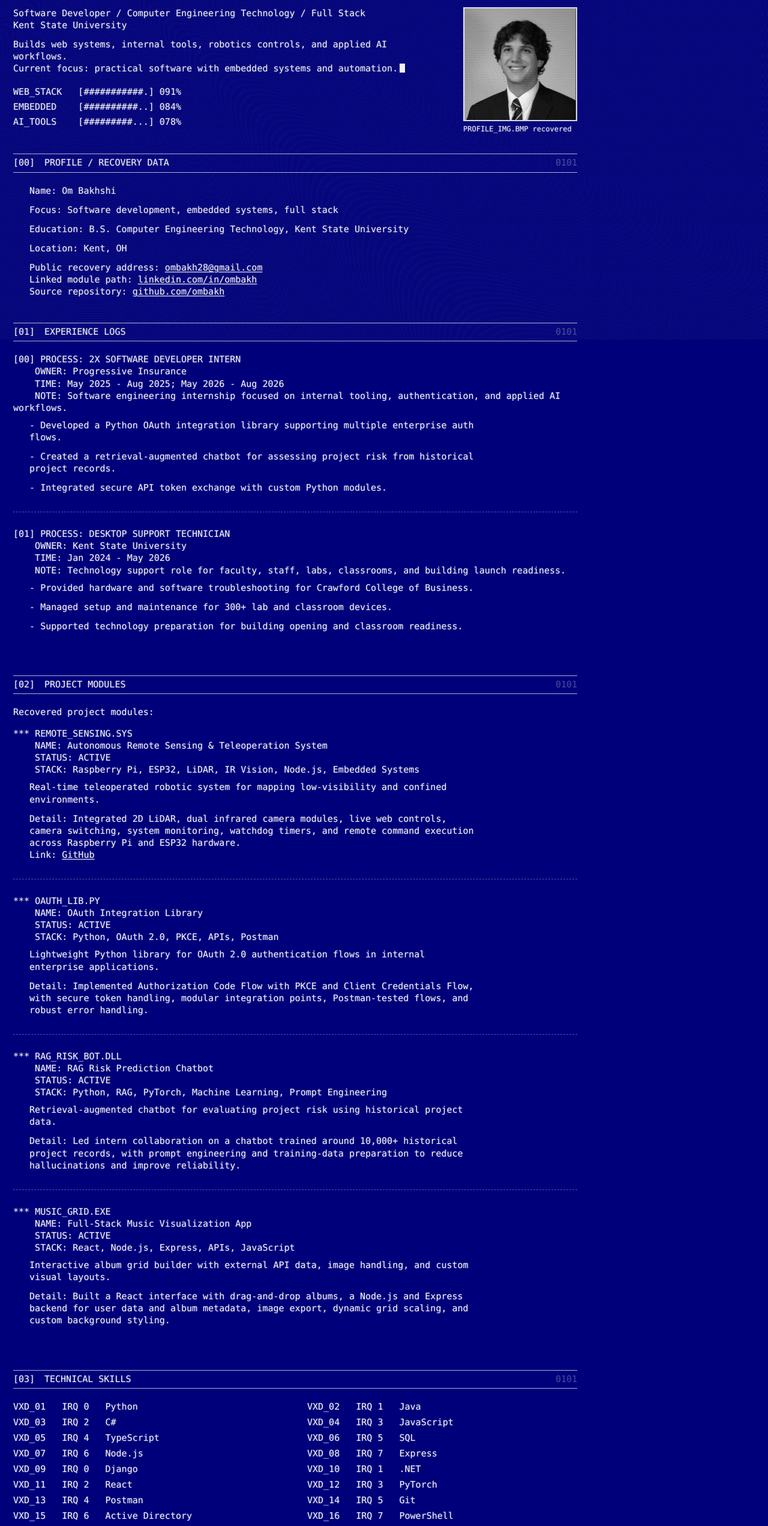
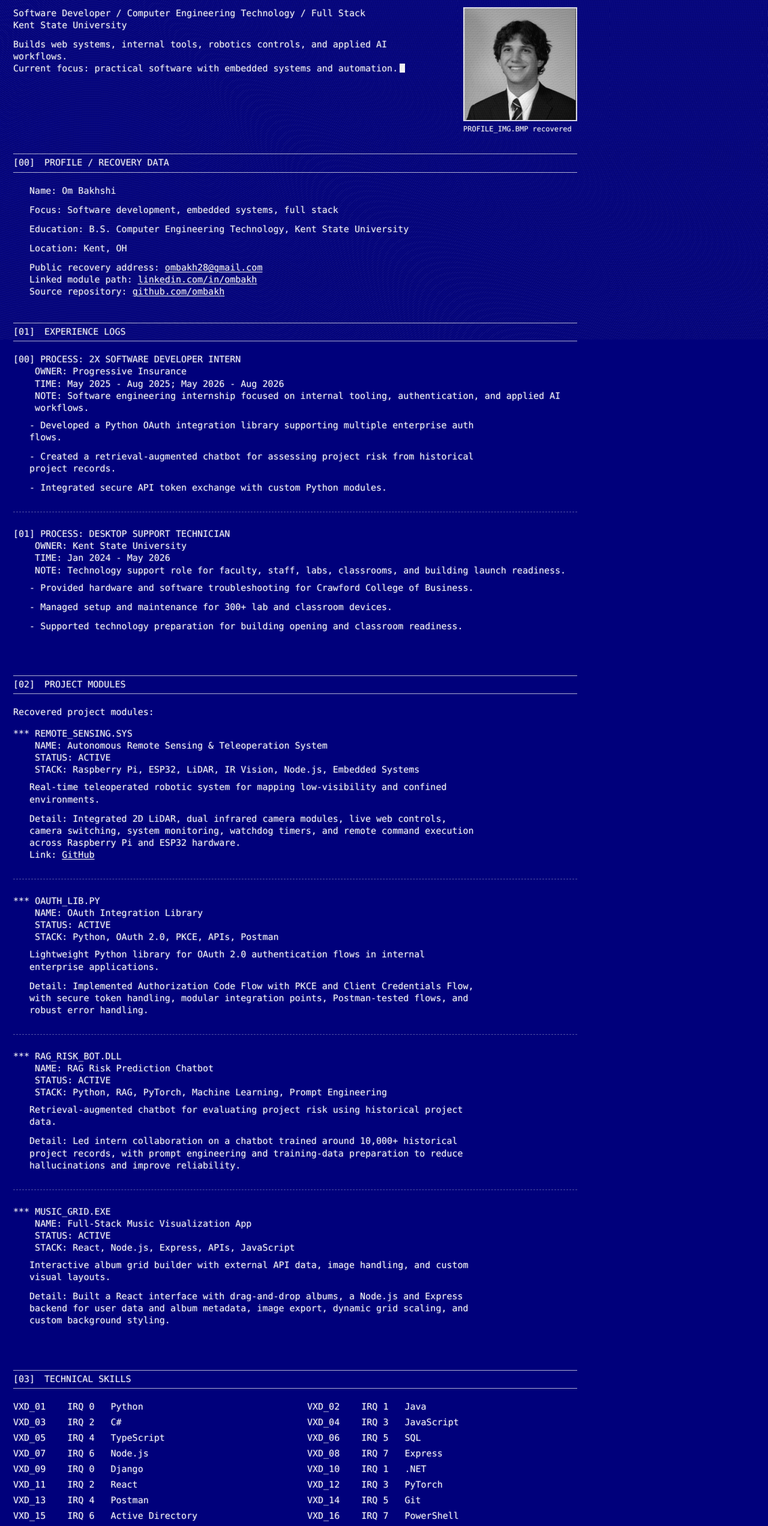
Before and after one commit to ombakh/web, a React (Vite) app: page / in a window 1280 px wide. Shown: the part 234-2778 px from the top of the page at 60% size. Built offline with nearby package versions, Linux system fonts and the light colour scheme.

Commit message:
Refine retro polish and indentation

```diff
--- a/scripts/build-static.cjs
+++ b/scripts/build-static.cjs
@@ -5,7 +5,7 @@ const esbuild = require('esbuild')
 const root = process.cwd()
 const dist = path.join(root, 'dist')
 const assets = path.join(dist, 'assets')
-const assetVersion = 'jazz-1'
+const assetVersion = 'jazz-2'
 
 function copyDir(source, target) {
   if (!fs.existsSync(source)) return
--- a/src/App.tsx
+++ b/src/App.tsx
@@ -25,17 +25,6 @@ const contactLinks = {
 
 const sectionIds = ['diagnostics', 'experience', 'projects', 'skills', 'education', 'memory']
 
-function TextMeter({ label, value }: { label: string; value: number }) {
-  const filled = Math.round((value / 100) * 12)
-  const meter = `${'#'.repeat(filled)}${'.'.repeat(12 - filled)}`
-
-  return (
-    <p className="meter-line">
-      {label.padEnd(11, ' ')} [{meter}] {String(value).padStart(3, '0')}%
-    </p>
-  )
-}
-
 function TerminalLink({ href, children }: { href: string; children: React.ReactNode }) {
   const isExternal = href.startsWith('http')
 
@@ -56,9 +45,6 @@ function SectionTitle({ code, title }: { code: string; title: string }) {
     <div className="section-title" aria-label={title}>
       <span>{code}</span>
       <span>{title}</span>
-      <span className="section-pulse" aria-hidden="true">
-        0101
-      </span>
     </div>
   )
 }
@@ -141,14 +127,9 @@ function HeaderBlock() {
             Current focus: practical software with embedded systems and automation.
             <span className="block-cursor inline-cursor" />
           </p>
-          <div className="profile-meters" aria-label="Recovered profile metrics">
-            <TextMeter label="WEB_STACK" value={91} />
-            <TextMeter label="EMBEDDED" value={84} />
-            <TextMeter label="AI_TOOLS" value={78} />
-          </div>
         </div>
         <figure className="headshot-frame">
-          <img src="./headshot.jpeg?v=jazz-1" alt="Om Bakhshi headshot" />
+          <img src="./headshot.jpeg?v=jazz-2" alt="Om Bakhshi headshot" />
           <figcaption>PROFILE_IMG.BMP recovered</figcaption>
         </figure>
       </div>
@@ -187,11 +168,11 @@ function ExperienceLogs() {
           <p className="entry-heading">
             [{String(index).padStart(2, '0')}] PROCESS: {item.role.toUpperCase()}
             <br />
-            &nbsp;&nbsp;&nbsp;&nbsp;OWNER: {item.organization}
+            <span>OWNER: {item.organization}</span>
             <br />
-            &nbsp;&nbsp;&nbsp;&nbsp;TIME: {item.date}
+            <span>TIME: {item.date}</span>
             <br />
-            &nbsp;&nbsp;&nbsp;&nbsp;NOTE: {item.summary}
+            <span>NOTE: {item.summary}</span>
           </p>
           {item.highlights.map((highlight) => (
             <p className="entry-line" key={highlight}>
@@ -214,11 +195,11 @@ function ProjectModules() {
           <p className="entry-heading">
             *** {project.file}
             <br />
-            &nbsp;&nbsp;&nbsp;&nbsp;NAME: {project.title}
+            <span>NAME: {project.title}</span>
             <br />
-            &nbsp;&nbsp;&nbsp;&nbsp;STATUS: {project.status}
+            <span>STATUS: {project.status}</span>
             <br />
-            &nbsp;&nbsp;&nbsp;&nbsp;STACK: {project.stack.join(', ')}
+            <span>STACK: {project.stack.join(', ')}</span>
           </p>
           <p className="entry-line">{project.summary}</p>
           <p className="entry-line">
@@ -260,7 +241,9 @@ function SkillsAndEducation() {
         <div className="component-grid">
           {componentRows.map((row) => (
             <p key={row.skill}>
-              {row.address} &nbsp; {row.irq.padEnd(5, ' ')} &nbsp; {row.skill}
+              <span>{row.address}</span>
+              <span>{row.irq}</span>
+              <span>{row.skill}</span>
             </p>
           ))}
         </div>
--- a/src/index.css
+++ b/src/index.css
@@ -128,16 +128,6 @@ button {
   min-width: 0;
 }
 
-.profile-meters {
-  width: min(420px, 100%);
-  margin-top: 18px;
-}
-
-.meter-line {
-  margin: 0 0 5px 0 !important;
-  white-space: pre;
-}
-
 .headshot-frame {
   margin: 0;
   width: 100%;
@@ -164,7 +154,7 @@ button {
 
 .section-title {
   display: grid;
-  grid-template-columns: 42px minmax(0, 1fr) auto;
+  grid-template-columns: 42px minmax(0, 1fr);
   column-gap: 10px;
   width: min(940px, 100%);
   margin: 0 0 clamp(14px, 2vw, 20px) 0;
@@ -188,11 +178,6 @@ button {
   content: "]";
 }
 
-.section-pulse {
-  animation: pulse-code 1.6s steps(2, end) infinite;
-  opacity: 0.72;
-}
-
 .section-note {
   margin-bottom: 16px !important;
 }
@@ -207,22 +192,24 @@ button {
 
 .terminal-link:hover,
 .terminal-link:focus {
-  color: #00007b;
-  background: #f4f4f4;
+  color: #f4f4f4;
+  background: rgba(244, 244, 244, 0.12);
   outline: 0;
-  text-decoration: none;
 }
 
 .log-entry:hover,
 .module-entry:hover,
 .headshot-frame:hover {
-  background: rgba(244, 244, 244, 0.08);
+  background: rgba(244, 244, 244, 0.045);
 }
 
 .module-entry:hover .entry-heading,
 .log-entry:hover .entry-heading {
-  color: #00007b;
-  background: #f4f4f4;
+  color: #f4f4f4;
+  background: transparent;
+  text-decoration: underline;
+  text-decoration-thickness: 1px;
+  text-underline-offset: 3px;
 }
 
 .field-row,
@@ -235,6 +222,11 @@ button {
 .entry-heading {
   margin-bottom: 9px !important;
   overflow-wrap: anywhere;
+}
+
+.entry-heading span {
+  display: inline-block;
+  padding-left: 4ch;
 }
 
 .log-entry,
@@ -255,6 +247,12 @@ button {
   grid-template-columns: repeat(2, minmax(0, 1fr));
   width: min(940px, 100%);
   column-gap: clamp(20px, 4vw, 40px);
+}
+
+.component-grid p {
+  display: grid;
+  grid-template-columns: 8ch 6ch minmax(0, 1fr);
+  column-gap: 2ch;
 }
 
 .component-grid p,
@@ -461,18 +459,6 @@ button {
   }
 }
 
-@keyframes pulse-code {
-  0%,
-  49% {
-    opacity: 0.28;
-  }
-
-  50%,
-  100% {
-    opacity: 0.88;
-  }
-}
-
 @keyframes section-settle {
   0% {
     transform: translateX(-2px);
@@ -547,7 +533,7 @@ button {
   }
 
   .section-title {
-    grid-template-columns: 34px 1fr auto;
+    grid-template-columns: 34px 1fr;
     column-gap: 8px;
   }
 
@@ -578,14 +564,14 @@ button {
     column-gap: 6px;
   }
 
-  .section-pulse {
-    display: none;
-  }
-
   .field-row,
   .entry-line,
   .dump-lines {
     padding-left: 0;
+  }
+
+  .entry-heading span {
+    padding-left: 2ch;
   }
 
   .headshot-frame,
@@ -596,7 +582,6 @@ button {
 
 @media (prefers-reduced-motion: reduce) {
   .section-title,
-  .section-pulse,
   .boot-meter span,
   .screen-shell::before,
   .screen-shell::after,
```
